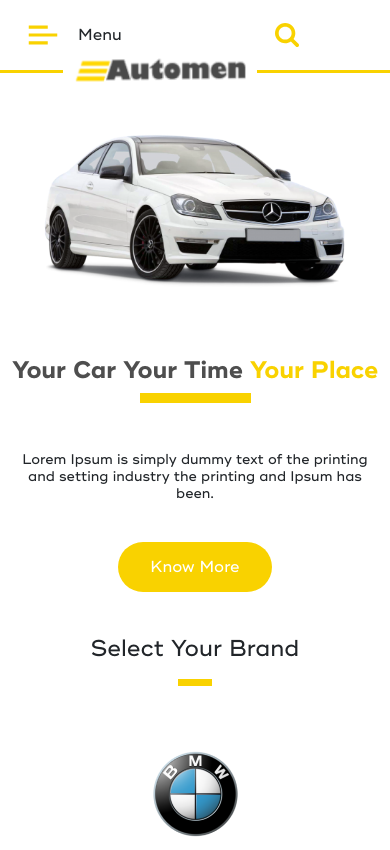
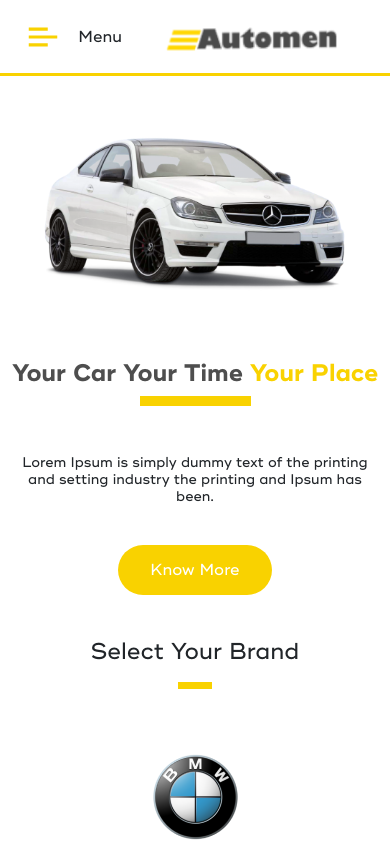
Before and after one commit to dheeraj1429/auto-men, a plain HTML site: page index.html in a window 390 px wide. Shown: the top 850 px of the page. Drawn offline with nearby package versions, Linux system fonts and the light colour scheme.

Commit message:
navbar change

```diff
--- a/index.html
+++ b/index.html
@@ -35,19 +35,20 @@
           <div class="nabvar-main">
                <div class="container-fluid py-3 px-4">
                     <div class="row">
-                         <div class="col-2 col-sm-3 col-md-6 col-lg-8 d-flex align-items-center">
+                         <div
+                              class="col-4 col-sm-5 col-md-6 col-lg-8 d-flex align-items-center justify-content-end justify-content-sm-start">
                               <img src="./public/svg/ci_menu-alt-03.svg" alt="">
                               <p class="mb-0 ms-3">Menu</p>
                          </div>
-                         <div class="col-5 col-sm-5 col-md-4 col-lg-2 text-center top-navbar-div">
+                         <div class="col-8 col-sm-5 col-md-4 col-lg-2 text-center top-navbar-div">
                               <div class="log_div">
                                    <img src="./public/images/Group 133.png" alt="">
                               </div>
                          </div>
-                         <div
+                         <!-- <div
                               class="col-4 col-md-2 col-lg-2 text-end side_padding justify-content-center align-items-center d-flex">
                               <img src="./public/svg/fa_search.svg" alt="">
-                         </div>
+                         </div> -->
                     </div>
                </div>
           </div>
--- a/public/stylesheets/responsive.css
+++ b/public/stylesheets/responsive.css
@@ -156,6 +156,8 @@
 
 @media (max-width: 400px) {
     .log_div {
-        margin-left: -22px;
+        margin-left: -10px;
+        position: relative;
+        bottom: 0;
     }
 }
```
